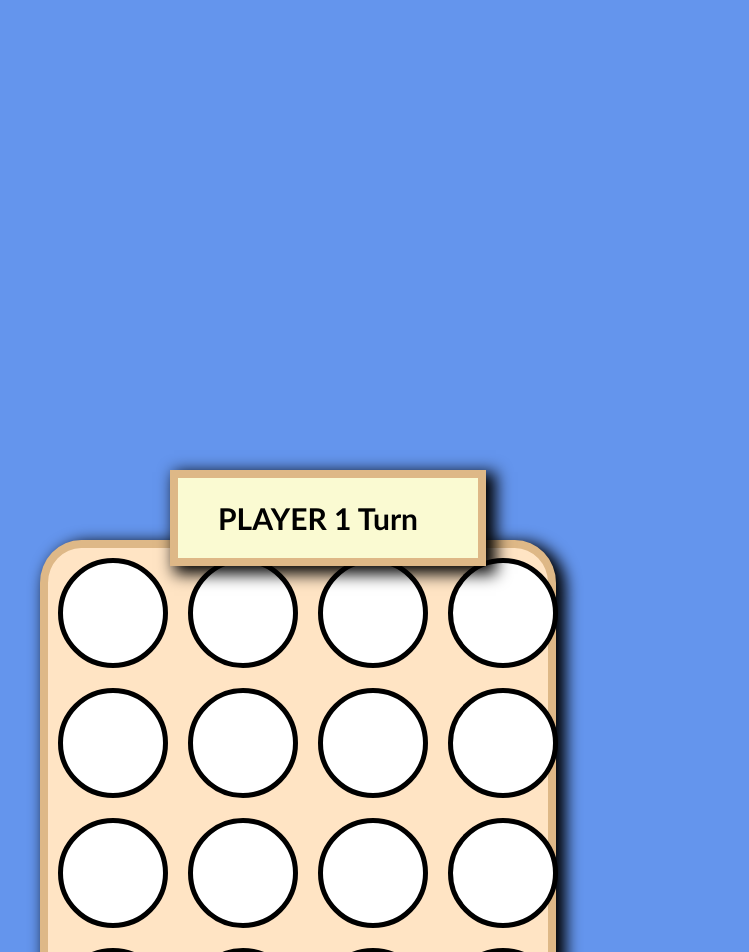
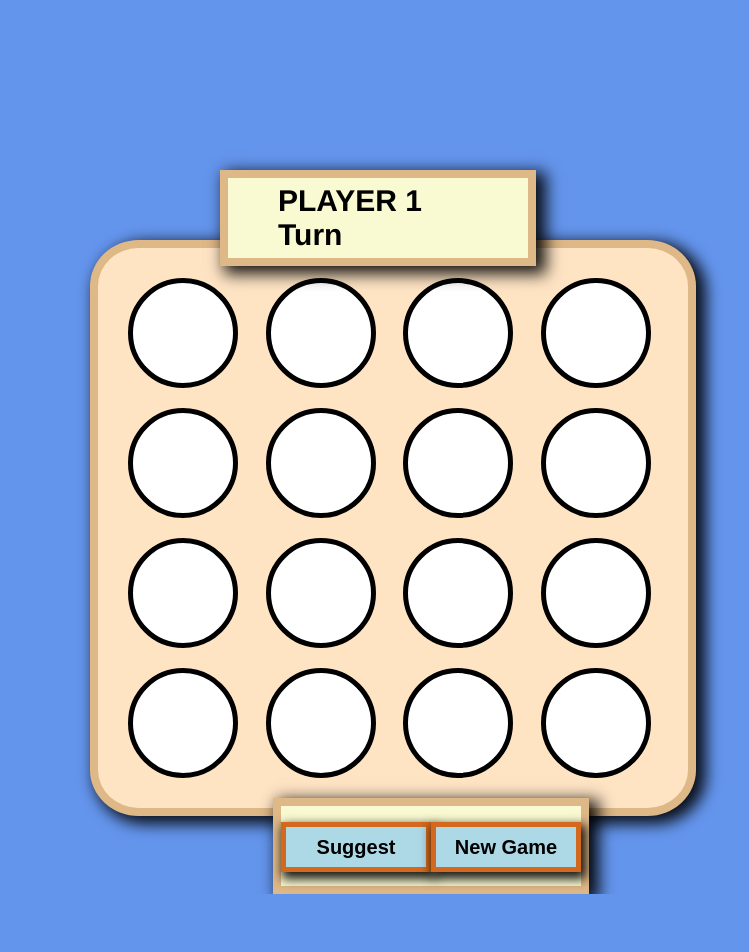
Before and after one commit to smartkelvin123/connect-4, a React (Create React App) app: page / in a window 1280 px wide. Shown: the top 952 px of the page, without its empty margins (300-1049 px from the left). After the commit the page ends 894 px from the top, so only its background shows below. Built offline with nearby package versions, Linux system fonts and the light colour scheme.

Commit message:
updated css

```diff
--- a/src/styles/Game.css
+++ b/src/styles/Game.css
@@ -1,130 +1,123 @@
-:root{
+:root {
     --background-color: cornflowerblue;
+    --board-background-color: bisque;
+    --board-border-color: burlywood;
+    --panel-background-color: lightgoldenrodyellow;
+    --panel-border-color: burlywood;
 
+    --footer-button-background-color: lightBlue;
+    --footer-button-background-color-hover: chocolate;
+    --footer-button-border: chocolate;
 
-
+    --player-no-player: white;
+    --player-player1: red;
+    --player-player2: green;
 }
 
 body {
     background-color: var(--background-color);
-    font-family: 'Gill Sans', 'Gill Sans MT', Calibri, 'Trebuchet MS', sans-serif;
+    font-family: "Franklin Gothic Medium", "Arial Narrow", Arial, sans-serif;
 }
 
-
-
-.gameBoard{
-    display: grid;
-    grid-template-Columns: repeat(4, 1fr);
-    grid-template-rows: repeat(4, 1fr);
-    padding: 20;
-    width: 500px;
+.app-container {
+    width: 800px;
+    height: 800px;
     position: absolute;
     left: 50%;
-    margin-left: -250px;
-    top: 20%;
-    background-color: bisque;
-    border: 8px solid burlywood;
-    border-radius: 8%;
-    box-shadow: 7px 5px 15px 3px rgba(0,0,0,9);
-   -webkit-box-shadow: 7px 5px 15px 3px rgba(0,0,0,9);
-
+    top: 10%;
+    margin-left: -400px;
 }
-
 
 .panel {
     position: absolute;
-    background-color: lightgoldenrodyellow;
-    border: 8px solid burlywood;
-    box-shadow: 7px 5px 15px 3px rgba(0,0,0,9);
-    -webkit-box-shadow: 7px 5px 15px 3px rgba(0,0,0,9);
+    background-color: var(--panel-background-color);
+    border: 8px solid var(--panel-border-color);
+    -webkit-box-shadow: 7px 5px 15px 3px rgba(0, 0, 0, 0.9);
+    box-shadow: 7px 5px 15px 3px rgba(0, 0, 0, 0.9);
     z-index: 1;
 }
-.app-container{
-    width: 700px;
-    height: 700px;
-    position: absolute;
-    left: 50%;
-    top: 50%;
-    margin-left: -400px;
-}
-/* .app-container {
-    width: 100%;
-    height: 100%;
-    position: absolute;
-    left: 0;
-    top: 0;
-  } */
-
-
 
 .header {
     left: 50%;
-    top: 70px;
+    top: 90px;
     height: 80px;
     width: 300px;
     margin-left: -120px;
 }
 
-.footer{
-    left: 50%;
-    top: 550px;
-    height: 100px;
-    width: 300px;
-    margin-left: -120px;
-    display: grid;
-    grid-template-columns: 1fr 1fr;
-}
-
-.footer button {
-    position: relative;
-    left: 50%;
-    top: 20%;
-
-
-
-    margin-left: 5px;
-    margin-top: 5px;
-    width: 150px;
-    height: 80px;
-    background-color: lightblue;
-    font-size: 30px;
-    -webkit-box-shadow: 3px 5px 10px 2px rgba(0,0,0,9);
-    box-shadow: 3px 5px 10px 2px rgba(0,0,0,9);
-    border: 5px solid chocolate;
-    font-weight: bold;
-
-
-}
-.footer button:hover {
-    background-color: burlywood;
-}
-.header-text{
+.header-text {
     font-size: 30px;
     font-weight: bold;
-    width: 220px;
+    width: 200px;
     margin: 0;
     position: absolute;
-
     top: 50%;
     left: 50%;
     -ms-transform: translate(-50%, -50%);
     transform: translate(-50%, -50%);
 }
 
-.gameCircle{
+.footer {
+    left: 50%;
+    top: 550px;
+    height: 80px;
+    width: 300px;
+    margin-left: -120px;
+    display: grid;
+    grid-template-columns: repeat(2, 1fr);
+}
+
+.footer button {
+    position: relative;
+    /* left: 70%; */
+    top: 20%;
+    width: 150px;
+    height: 50px;
+    background-color: var(--footer-button-background-color);
+    font-size: 20px;
+    -webkit-box-shadow: 3px 5px 10px 2px rgba(0, 0, 0, 0.9);
+    box-shadow: 3px 5px 10px 2px rgba(0, 0, 0, 0.9);
+    border: 5px solid var(--footer-button-border);
+    font-weight: bold;
+}
+
+.footer button:hover {
+    background-color: var(--footer-button-background-color-hover);
+}
+
+.gameBoard {
+    display: grid;
+    grid-template-columns: repeat(4, 1fr);
+    grid-template-rows: repeat(4, 1fr);
+    padding: 20px;
+    width: 550px;
+    position: absolute;
+    left: 50%;
+    margin-left: -250px;
+    top: 20%;
+    background-color: var(--board-background-color);
+    border: 8px solid var(--board-border-color);
+    border-radius: 8%;
+    -webkit-box-shadow: 7px 5px 15px 3px rgba(0, 0, 0, 0.9);
+    box-shadow: 7px 5px 15px 3px rgba(0, 0, 0, 0.9);
+}
+
+.gameCircle {
     width: 100px;
     height: 100px;
-     margin: 10px;
+    margin: 10px;
     border-radius: 50%;
     border: 5px solid black;
 }
 
-.player_0{
-    background-color: white;
+.player_0 {
+    background-color: var(--player-no-player);
 }
-.player_1{
-    background-color:red;
+
+.player_1 {
+    background-color: var(--player-player1);
 }
-.player_2{
-    background-color: blue;
+
+.player_2 {
+    background-color: var(--player-player2);
 }
```
